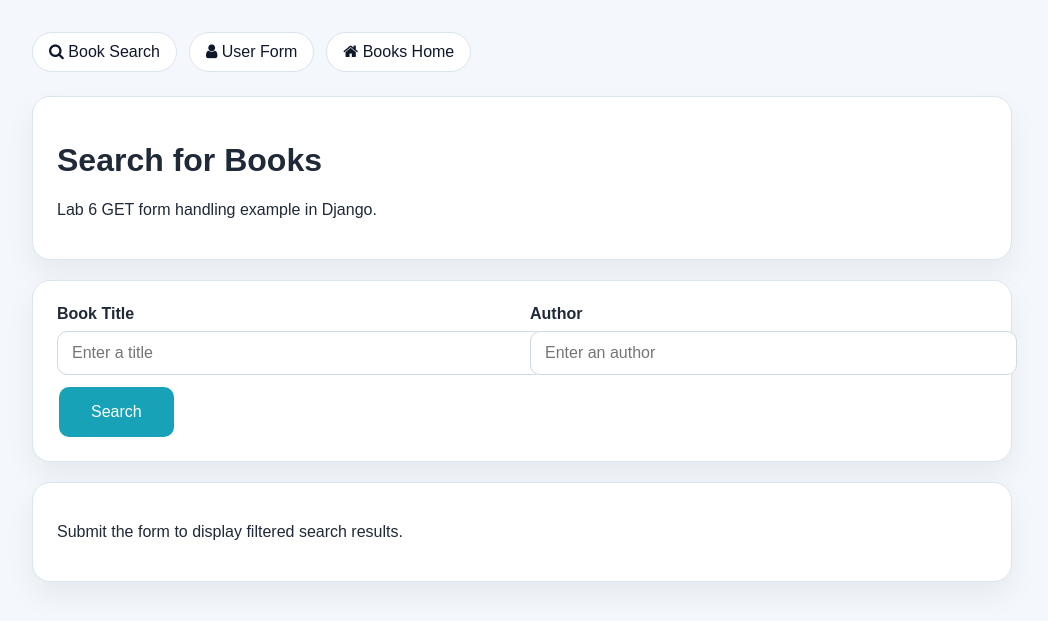
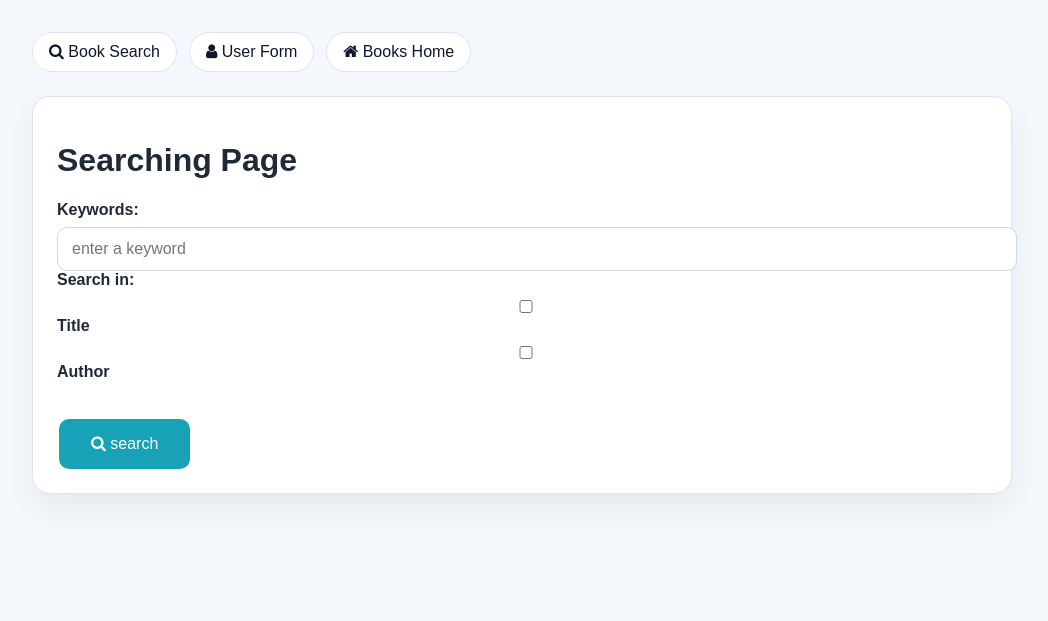
Before and after one commit to Abdulaziz7x/CS471, a Django app: template apps/templates/bookmodule/search.html in a window 1280 px wide. Shown: the top 621 px of the page, without its empty margins (118-1166 px from the left). Run offline with Django 3.2, Linux system fonts and the light colour scheme; the template is opened without the code that fills it, so the values that code supplies are empty.

Commit message:
Align Lab 6 book search with PDF

```diff
--- a/apps/bookmodule/urls.py
+++ b/apps/bookmodule/urls.py
@@ -4,7 +4,8 @@ from . import views
 urlpatterns = [
     path("", views.index, name="book-index"),
     path("index2/<int:val1>/", views.index2, name="book-index2"),
-    path("search/", views.search_books, name="book-search"),
+    path("search", views.searchbooks, name="book-search"),
+    path("search/", views.searchbooks),
     path("html5/links", views.lab5_links, name="lab5-links"),
     path("html5/formatting", views.lab5_formatting, name="lab5-formatting"),
     path("html5/listing", views.lab5_listing, name="lab5-listing"),
--- a/apps/templates/bookmodule/search.html
+++ b/apps/templates/bookmodule/search.html
@@ -1,58 +1,38 @@
 {% extends "layouts/base.html" %}
+{% load static %}
 
 {% block title %}Searching Page{% endblock title %}
 
+{% block stylesheets %}
+<style>
+    .searchForm {
+        margin-top: 20px;
+    }
+
+    button:hover {
+        background-color: green;
+        color: white;
+    }
+</style>
+{% endblock stylesheets %}
+
 {% block content %}
 <div class="card">
-    <h1>Search for Books</h1>
-    <p>Lab 6 GET form handling example in Django.</p>
-</div>
+    <h1>Searching Page</h1>
+    <form class="searchForm" method="post" action="">
+        {% csrf_token %}
+        <label>Keywords:</label>
+        <input type="text" name="keyword" placeholder="enter a keyword" />
 
-<div class="card">
-    <form method="get" action="{% url 'book-search' %}">
-        <div class="form-grid">
-            <div>
-                <label for="title">Book Title</label>
-                <input id="title" type="text" name="title" value="{{ query.title }}" placeholder="Enter a title">
-            </div>
-            <div>
-                <label for="author">Author</label>
-                <input id="author" type="text" name="author" value="{{ query.author }}" placeholder="Enter an author">
-            </div>
-        </div>
-        <button type="submit">Search</button>
+        <br />
+
+        <label>Search in:</label>
+        <label><input type="checkbox" name="title" />Title</label>
+        <label><input type="checkbox" name="author" />Author</label>
+
+        <br />
+
+        <button type="submit"><i class="fa fa-search" aria-hidden="true"></i> search</button>
     </form>
 </div>
-
-<div class="card">
-    {% if has_query %}
-        <h2>{{ books|length }} matching book{{ books|length|pluralize }}</h2>
-        {% if books %}
-            <table>
-                <thead>
-                    <tr>
-                        <th>Title</th>
-                        <th>Author</th>
-                        <th>Edition</th>
-                        <th>Price</th>
-                    </tr>
-                </thead>
-                <tbody>
-                    {% for book in books %}
-                        <tr>
-                            <td>{{ book.title }}</td>
-                            <td>{{ book.author }}</td>
-                            <td>{{ book.edition }}</td>
-                            <td>{{ book.price }} SAR</td>
-                        </tr>
-                    {% endfor %}
-                </tbody>
-            </table>
-        {% else %}
-            <p>No books matched the submitted values.</p>
-        {% endif %}
-    {% else %}
-        <p>Submit the form to display filtered search results.</p>
-    {% endif %}
-</div>
 {% endblock content %}
--- a/apps/templates/layouts/base.html
+++ b/apps/templates/layouts/base.html
@@ -98,6 +98,7 @@
             color: #b91c1c;
         }
     </style>
+    {% block stylesheets %}{% endblock stylesheets %}
 </head>
 <body>
     <div class="page">
```
Also changed, not shown: apps/bookmodule/tests.py (+9 -3 lines), apps/bookmodule/views.py (+20 -25 lines), apps/templates/bookmodule/bookList.html (added, +31 -0 lines).
